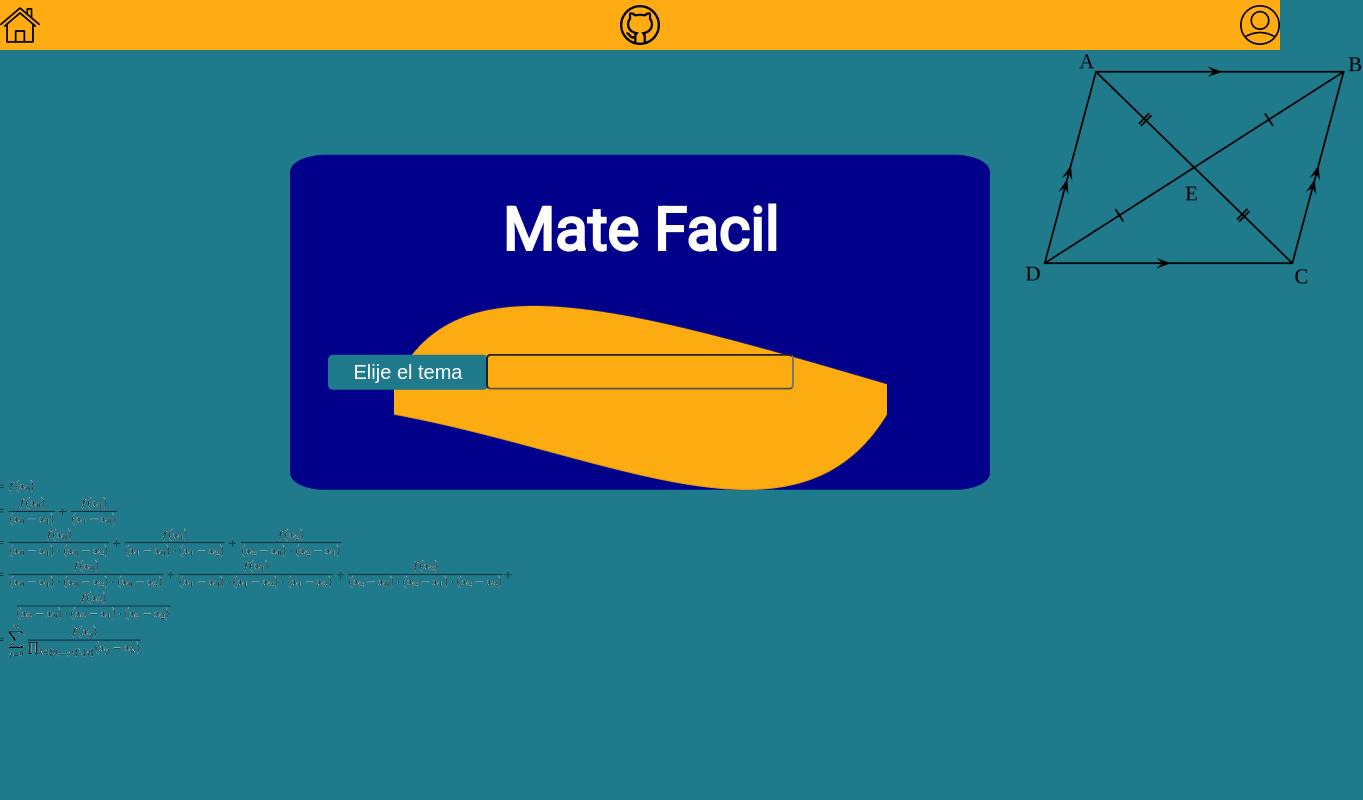
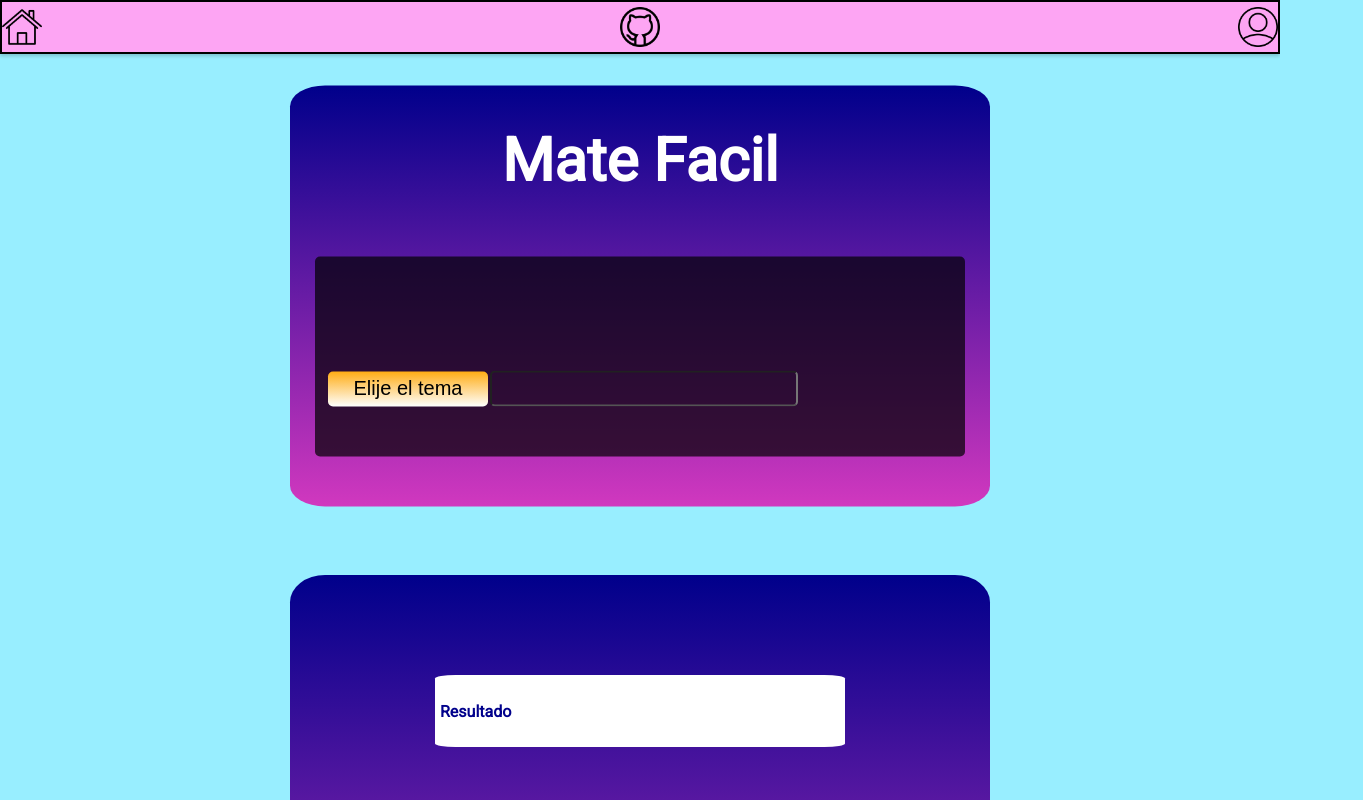
Before and after one commit to SebastianCanoMena/Mate-Facil, a React (Create React App) app: page / in a window 1280 px wide. Shown: the top 800 px of the page, 1363 px wide, since content can reach past the window. Built offline with nearby package versions, Linux system fonts and the light colour scheme; no server answers.

Commit message:
style changes

```diff
--- a/src/App.css
+++ b/src/App.css
@@ -1,7 +1,7 @@
 body{
   margin: 0;
   padding: 0;
-  background-color: #1F7A8C;
+  background-color: #98eeff;
   color: #FFFFFF;
   font-family: 'Roboto', sans-serif;
   font-weight: 400;
@@ -12,7 +12,9 @@ body{
   display: flex;
   align-items: center;
   justify-content: space-between;
-  background-color: #FFAC14;
+  background-color: #fda5f3;
+  border: 2px solid #000000; /* Establece el grosor y el color del borde */
+  box-shadow: 0 2px 4px rgba(0, 0, 0, 0.2);
   height: 50px;
 }
 
@@ -54,7 +56,8 @@ body{
   display: flex;
   justify-content: center;
   align-items: flex-start;
-  height: 100vh;
+  position: relative;
+  top: 200px;
 }
 
 .Body-center2{
@@ -63,8 +66,7 @@ body{
   align-items: center;
   flex-direction: column;
   width: 700px;
-  max-height: 100%;
-  background-color: #00008b;
+  background: linear-gradient(to bottom, #00008b 0%, #D138BF 100%);
   border-radius: 5%;
   transform: translateY(-40%);
   position: relative;
@@ -77,8 +79,13 @@ body{
 }
 
 .Body-irregularForm{
-  height: 100%;
+  background-color: rgba(0, 0, 0, .7);
+  border-radius: 5px;
 
+  width: 650px;
+  height: 200px;
+  margin-bottom: 50px;
+  margin-top: 20px;
 }
 
 .Body-searchBar{
@@ -90,6 +97,7 @@ body{
   border-bottom-color: black;
   position: absolute;
   bottom: 100px;
+  left: 200px;
 }
 
 /*Body-topic selector*/
@@ -102,8 +110,8 @@ body{
 }
 
 .Tema-button {
-  background-color: #1F7A8C;
-  color: #FFFFFF;
+  background: linear-gradient(to bottom, #FFAC14 0%, #FEFFFE 100%);
+  color: #000000;
   width: 160px;
   padding: 6px;
   font-size: 20px;
@@ -179,25 +187,25 @@ body{
   display: flex;
   justify-content: center;
   align-items: flex-start;
-  height: 100vh;
+  margin-top: 100px;
 }
 
 .Result-background{
-  background-color: #00008b;
+  background: linear-gradient(to bottom, #00008b 0%, #D138BF 100%);
   width: 700px;
-  height: fit-content;
+  min-height: fit-content;
   display: flex;
   align-items: center;
   border-radius: 5%;
   flex-direction: column;
+
 }
 
 .Result-container{
   background-color: #FFFFFF;
   width: 400px;
-  height: fit-content;
   padding: 5px;
   color: #00008b;
-  margin-top: 100px;
+  margin: 100px;
   border-radius: 5%;
 }
--- a/src/components/Body.js
+++ b/src/components/Body.js
@@ -11,7 +11,7 @@ import { useState } from 'react'
 export default function Body(){
     const[value, setValue] = useState('');
 
-    const[display, setDisplay] = useState(false);
+    const[display, setDisplay] = useState(true);
 
     const [result, setResult] = useState(null);
 
@@ -30,23 +30,25 @@ export default function Body(){
 
     return (
     <div className='Body'>
-        <div className='Background'>
-            <img alt='' src={Back1} className='Body-back1'/>
-            <img alt='' src={Back2} className='Body-back2'/>
-        </div>
 
          <div className='Body-center'>
             <div className='Body-center2'>
                 <h1 className='Body-title'>Mate Facil</h1>
                 <Tema />
-                <img alt='' src={Body2} className='Body-irregularForm'/>
+                <div className='Body-irregularForm'>
                 <input type='text' value={value} onChange={userValue}onKeyPress={operation} className='Body-searchBar'/>
+                </div>
             </div>
         </div>
         {display ? <Result Result={result}/> : null}
     </div>
     )
 }
+/*        <div className='Background'>
+            <img alt='' src={Back1} className='Body-back1'/>
+            <img alt='' src={Back2} className='Body-back2'/>
+        </div>
+*/
 
 
 function Post(value, setResult){
```
